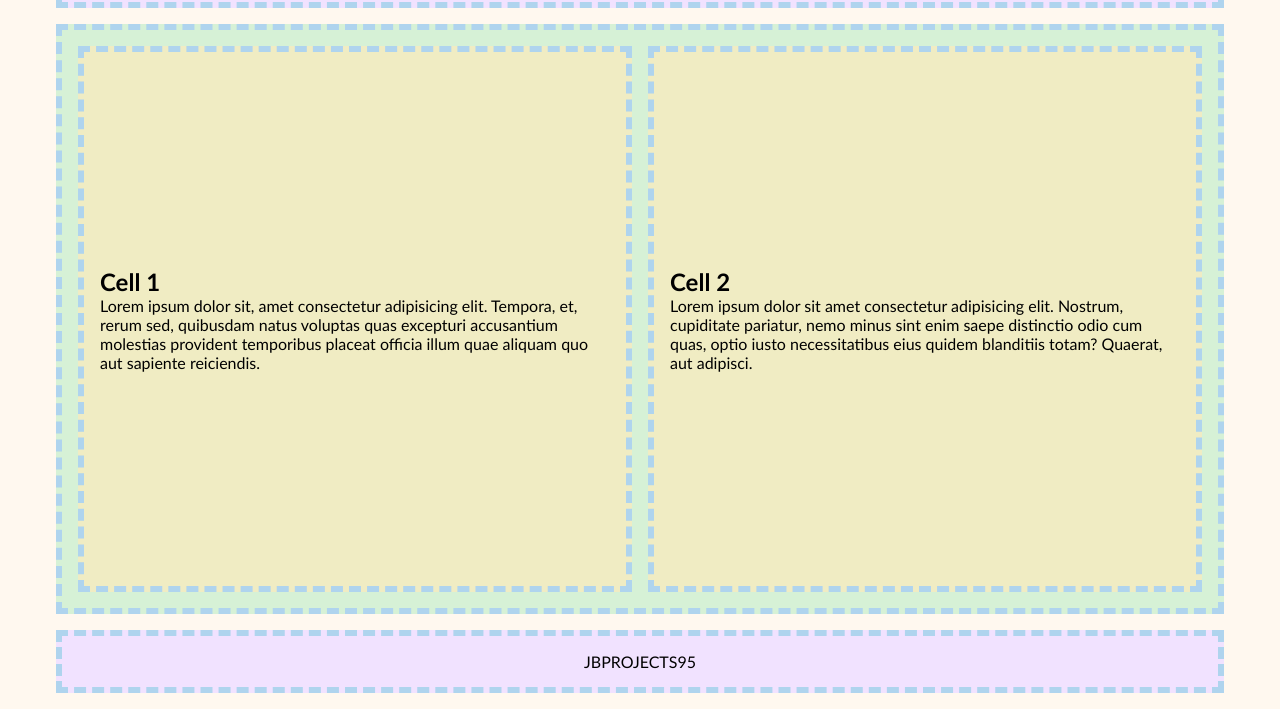
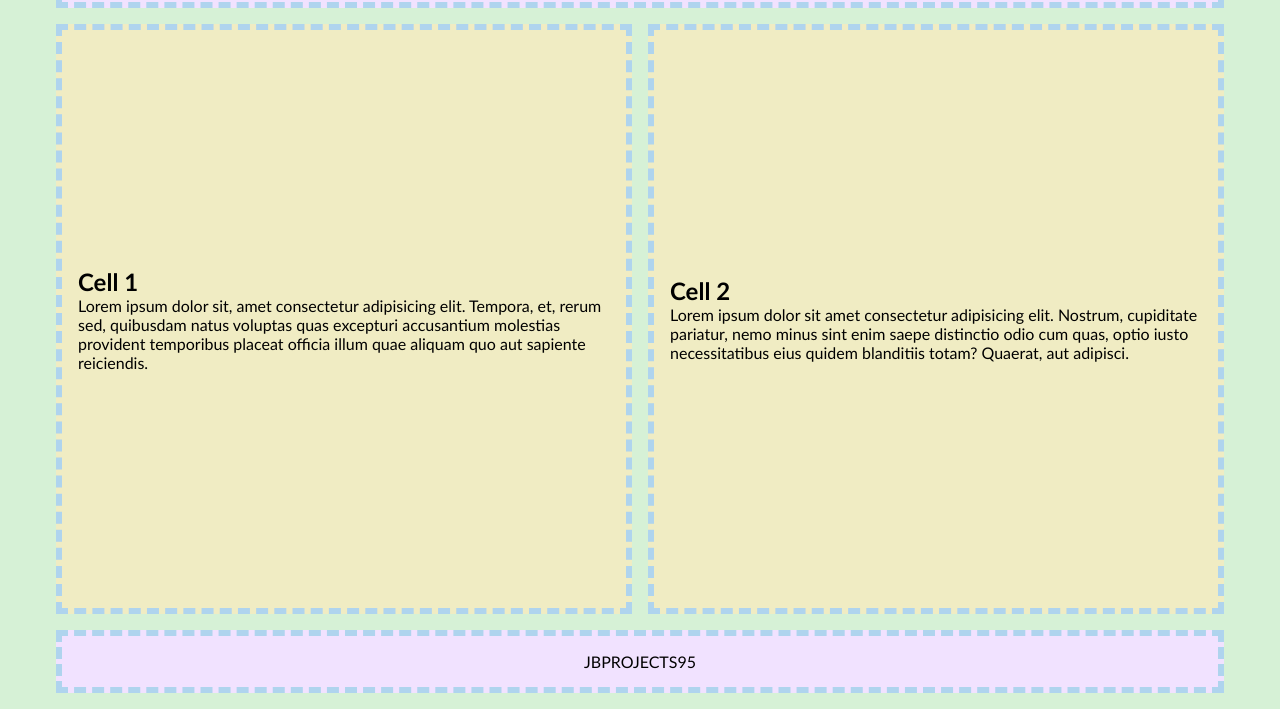
Before and after one commit to jbprojects95/TOP-weather-app, a plain HTML site: page index.html in a window 1280 px wide. Shown: the part 91-800 px from the top of the page. Drawn offline with Linux system fonts and the light colour scheme.

Commit message:
update css file

```diff
--- a/styles.css
+++ b/styles.css
@@ -25,16 +25,13 @@ body {
   max-width: 1200px;
   min-height: 100dvh;
 
-  background-color: var(--main-clr);
+  /* background-color: var(--main-clr); */
+  background-color: rgb(214, 241, 214);
 }
 
-body > * {
+/* body > * {
   border: var(--border-template);
-}
-
-main > * {
-  border: var(--border-template);
-}
+} */
 
 header,
 footer {
@@ -43,6 +40,7 @@ footer {
   padding: min(16px, 2.4%);
 
   background-color: rgb(241, 226, 255);
+  border: var(--border-template);
 }
 
 main {
@@ -50,10 +48,8 @@ main {
   grid-template-columns: repeat(auto-fit, minmax(400px, 1fr));
 
   gap: 1rem;
-  padding: min(16px, 2.4%);
 
   height: 100%;
-  background-color: rgb(214, 241, 214);
 }
 
 .main-grid-cell {
@@ -63,4 +59,5 @@ main {
 
   padding: min(16px, 3%);
   place-content: center;
+  border: var(--border-template);
 }
```
